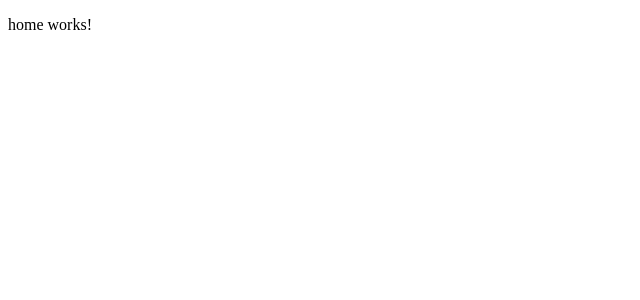
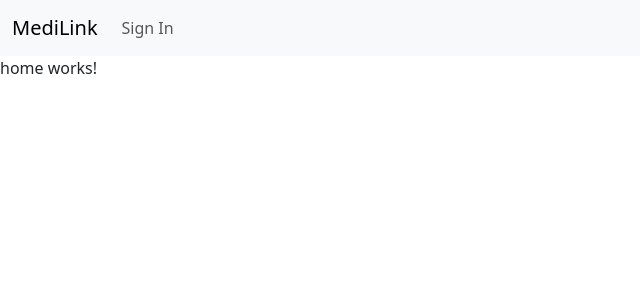
Before and after one commit to Justin-Barlowe/MediLink, an Angular app: page / in a window 1280 px wide. Shown: the top 300 px of the page, without its empty margins (0-640 px from the left). Built offline with nearby package versions, Linux system fonts and the light colour scheme.

Commit message:
FIX: Bootstrap FEAT: Navbar

```diff
--- a/angular.json
+++ b/angular.json
@@ -27,9 +27,12 @@
               }
             ],
             "styles": [
+              "node_modules/bootstrap/dist/css/bootstrap.min.css",
               "src/styles.css"
             ],
-            "scripts": []
+            "scripts": [
+              "node_modules/bootstrap/dist/js/bootstrap.min.js"
+            ]
           },
           "configurations": {
             "production": {
--- a/src/app/app.component.html
+++ b/src/app/app.component.html
@@ -2,4 +2,19 @@
  <!-- Justin Barlowe -->
   <!-- 06/16/2024 -->
 
+  <nav class="navbar navbar-expand-lg navbar-light bg-light">
+    <div class="container-fluid">
+      <a class="navbar-brand" href="#">MediLink</a>
+      <button class="navbar-toggler" type="button" data-bs-toggle="collapse" data-bs-target="#navbarNav" aria-controls="navbarNav" aria-expanded="false" aria-label="Toggle navigation">
+        <span class="navbar-toggler-icon"></span>
+      </button>
+      <div class="collapse navbar-collapse" id="navbarNav">
+        <ul class="navbar-nav ml-auto">
+          <li class="nav-item">
+            <a class="nav-link" href="#">Sign In</a>
+          </li>
+        </ul>
+      </div>
+    </div>
+  </nav>
 <router-outlet></router-outlet>
```
